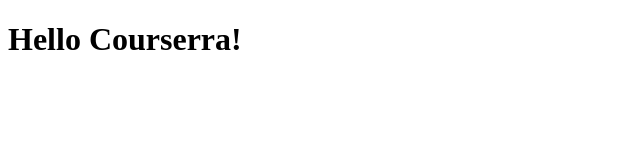
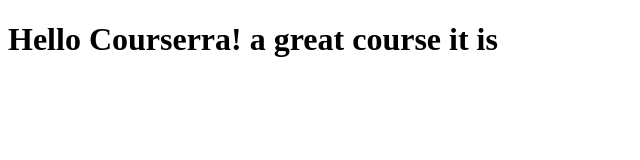
Before and after one commit to danko/coursera-test, a plain HTML site: page site/index.html in a window 1280 px wide. Shown: the whole page, without its empty margins (0-640 px from the left). Drawn offline with Linux system fonts and the light colour scheme.

Commit message:
small addition

```diff
--- a/site/index.html
+++ b/site/index.html
@@ -5,7 +5,7 @@
 </head>
 <body>
 <h1>
-Hello Courserra!
+Hello Courserra! a great course it is
 </h1>
 </body>
 </html>
```
